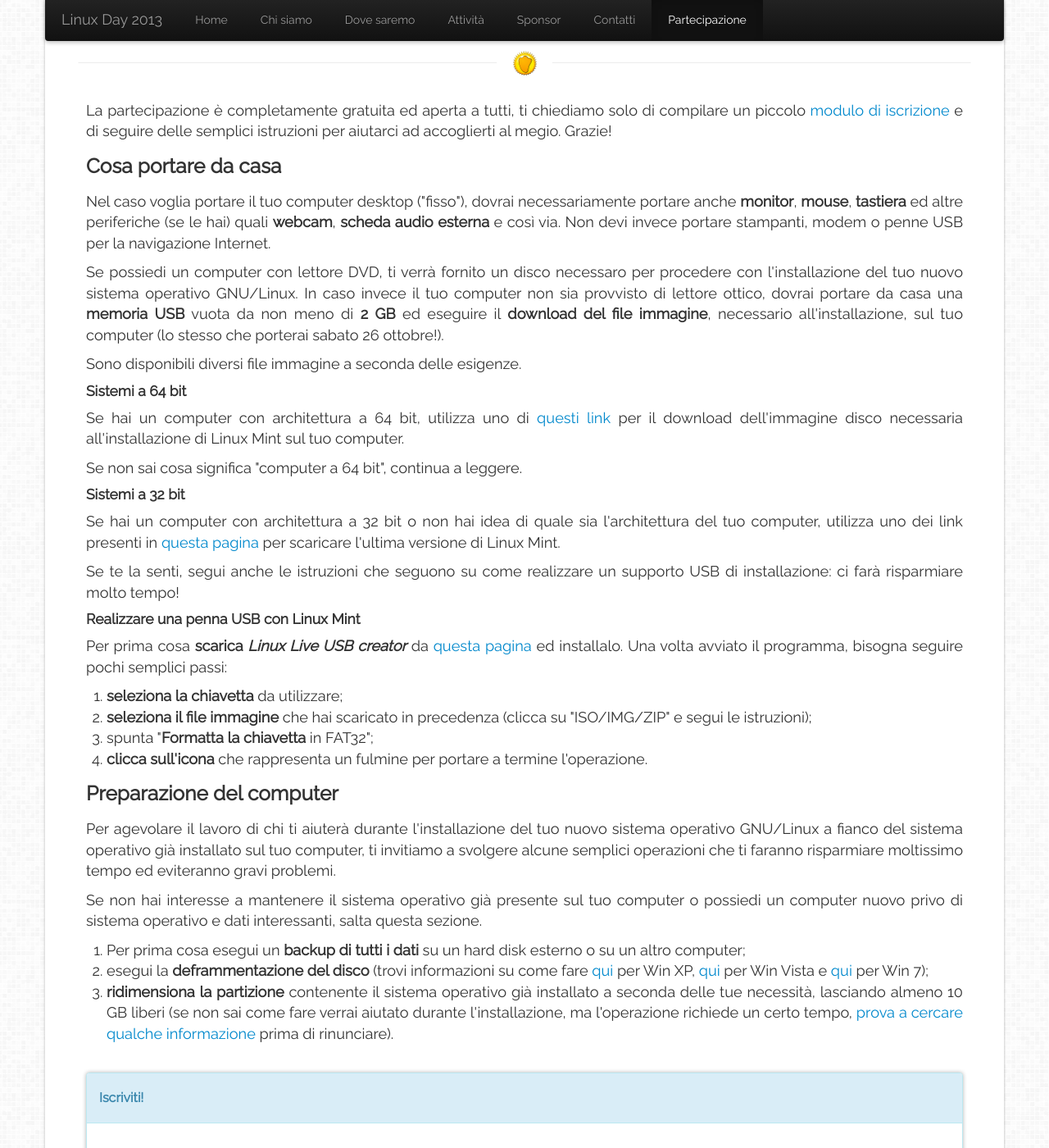
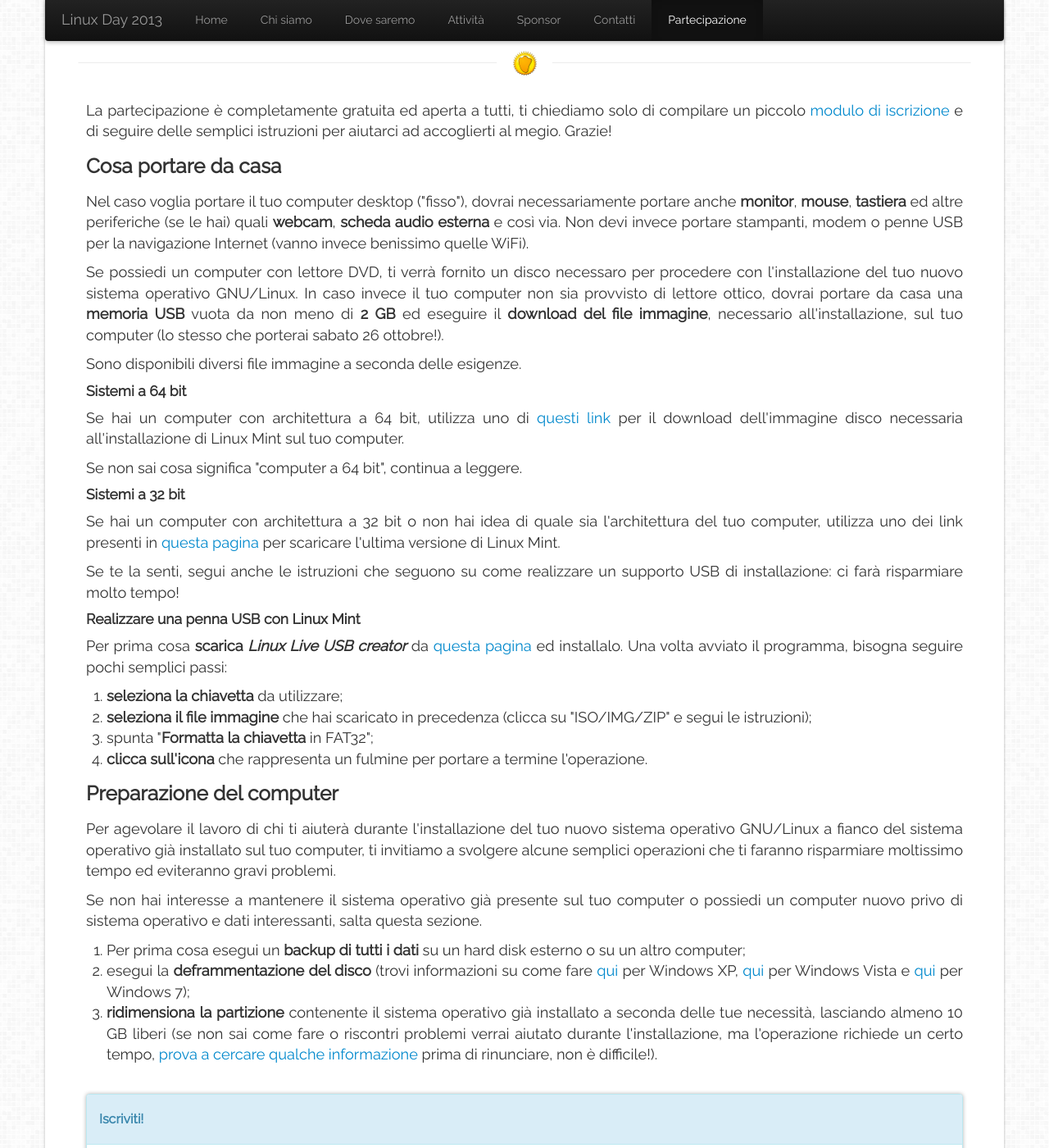
Before and after one commit to linuxdaybarletta/linuxdaybarletta2013.github.io, a Jekyll site: the page built from 06-partecipazione.html, in a window 1280 px wide and 1400 px high, scrolled down 261 px. Shown: the whole window at 82% size. Built offline with Jekyll 4.4.1, drawn with Linux system fonts in a browser that asks for light colours; nearby versions of some CDN libraries; Markdown is read by kramdown in place of the engine named in the settings.

Commit message:
Update 06-partecipazione.html

```diff
--- a/06-partecipazione.html
+++ b/06-partecipazione.html
@@ -21,7 +21,7 @@ Nel caso voglia portare il tuo computer desktop ("fisso"), dovrai
 necessariamente portare anche <b>monitor</b>, <b>mouse</b>, <b>tastiera</b> ed
 altre periferiche (se le hai) quali <b>webcam</b>, <b>scheda audio esterna</b>
 e così via.  Non devi invece portare stampanti, modem o penne USB per la
-navigazione Internet.</p>
+navigazione Internet (vanno invece benissimo quelle WiFi).</p>
 <p>Se possiedi un computer con lettore DVD, ti verrà fornito un disco necessaro
 per procedere con l'installazione del tuo nuovo sistema operativo GNU/Linux. In
 caso invece il tuo computer non sia provvisto di lettore ottico, dovrai portare
@@ -67,8 +67,8 @@ computer o possiedi un computer nuovo privo di sistema operativo e dati
 interessanti, salta questa sezione.</p>
 <ol>
     <li>Per prima cosa esegui un <b>backup di tutti i dati</b> su un hard disk esterno o su un altro computer;</li>
-    <li>esegui la <b>deframmentazione del disco</b> (trovi informazioni su come fare <a href="http://support.microsoft.com/kb/314848">qui</a> per Win XP, <a href="http://windows.microsoft.com/it-it/windows-vista/improve-performance-by-defragmenting-your-hard-disk">qui</a> per Win Vista e <a href="http://windows.microsoft.com/it-it/windows7/improve-performance-by-defragmenting-your-hard-disk">qui</a> per Win 7);</li>
-    <li><b>ridimensiona la partizione</b> contenente il sistema operativo già installato a seconda delle tue necessità, lasciando almeno 10 GB liberi (se non sai come fare verrai aiutato durante l'installazione, ma l'operazione richiede un certo tempo, <a href="https://www.google.it/search?hl=it&q=ridimensionare%20partizione%20windows">prova a cercare qualche informazione</a> prima di rinunciare).</li>
+    <li>esegui la <b>deframmentazione del disco</b> (trovi informazioni su come fare <a href="http://support.microsoft.com/kb/314848">qui</a> per Windows XP, <a href="http://windows.microsoft.com/it-it/windows-vista/improve-performance-by-defragmenting-your-hard-disk">qui</a> per Windows Vista e <a href="http://windows.microsoft.com/it-it/windows7/improve-performance-by-defragmenting-your-hard-disk">qui</a> per Windows 7);</li>
+    <li><b>ridimensiona la partizione</b> contenente il sistema operativo già installato a seconda delle tue necessità, lasciando almeno 10 GB liberi (se non sai come fare o riscontri problemi verrai aiutato durante l'installazione, ma l'operazione richiede un certo tempo, <a href="https://www.google.it/search?hl=it&q=ridimensionare%20partizione%20windows">prova a cercare qualche informazione</a> prima di rinunciare, non è difficile!).</li>
 </ol>
 <br>
 <span id="modulo"></span>
```
